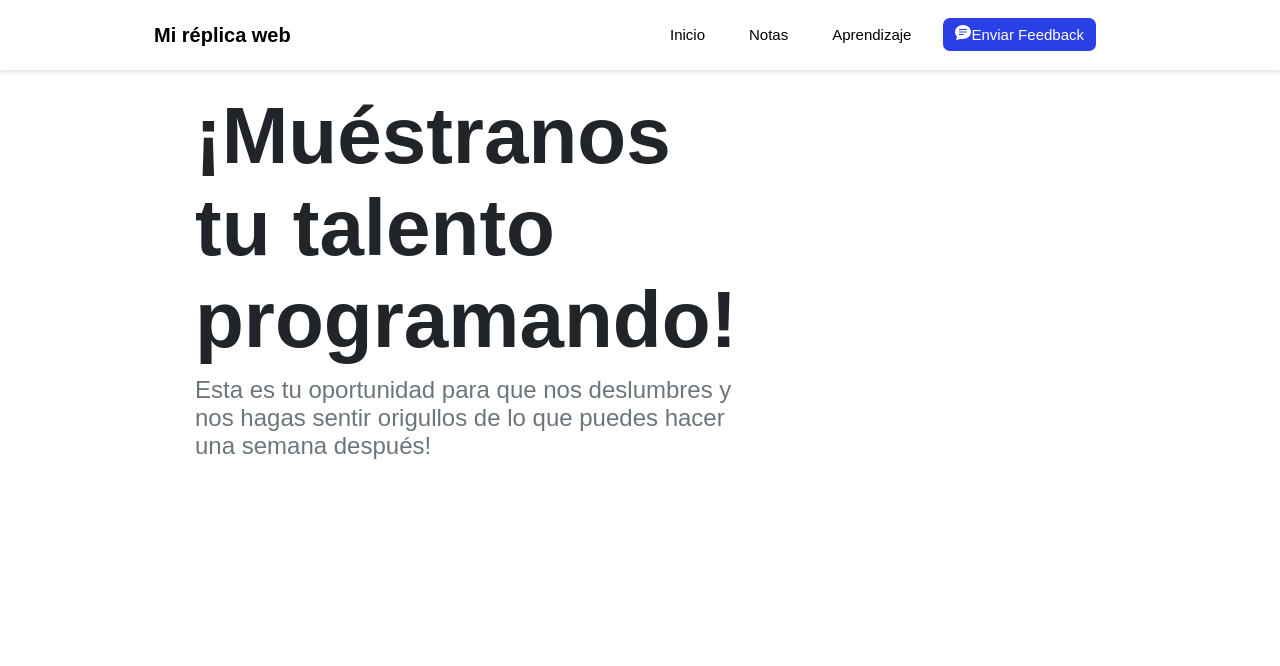
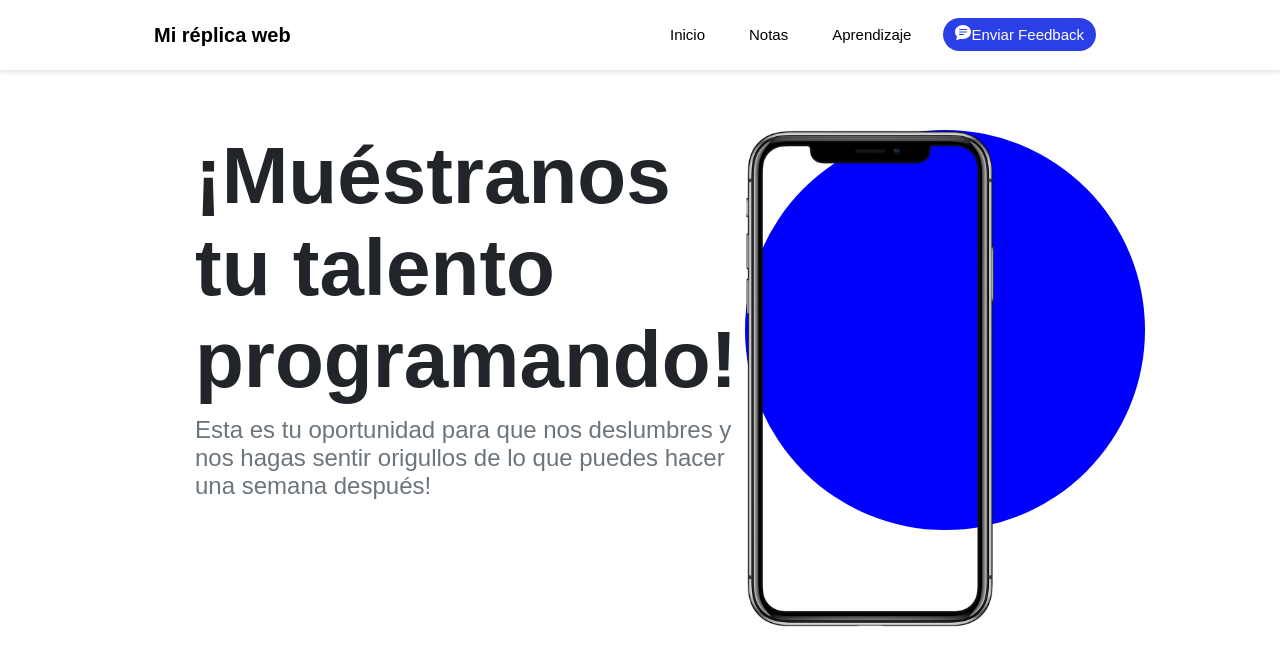
Before and after one commit to migcm06/migcm06-Project1.Replica, a plain HTML site: page index.html in a window 1280 px wide. Drawn offline with Linux system fonts and the light colour scheme.

Commit message:
circle and phone

```diff
--- a/index.html
+++ b/index.html
@@ -24,12 +24,20 @@
     </header>
 
     <section class="home">
+
         <div class="text">
             <h1>¡Muéstranos tu talento programando!</h1>
             <p>Esta es tu oportunidad para que nos deslumbres y nos hagas sentir origullos de lo que puedes hacer una semana después!</p>
         </div>
+        <div class="circle">
+            <img src="celular.png" alt="Telefono movil" class="movil">
+        </div>
+
 
     </section>
+
+
 </body>
 
+
 </html>
--- a/style.css
+++ b/style.css
@@ -64,6 +64,7 @@ body {
 .feed {
     background-color: #2A3FE6;
     color: white;
+    border-radius: 60px;
 }
 
 .icon {
@@ -73,7 +74,10 @@ body {
 
 .home {
     margin-top: auto;
+    padding-top: 40px;
     color: black;
+    display: flex;
+    justify-content: flex-start;
 }
 
 .home h1 {
@@ -97,3 +101,16 @@ body {
     gap: 10px;
     padding-left: 175px;
 }
+
+.circle {
+    background-color: blue;
+    height: 400px;
+    width: 400px;
+    border-radius: 50%;
+}
+
+.movil {
+    width: 250px;
+    position: relative;
+    align-items: center;
+}
```
